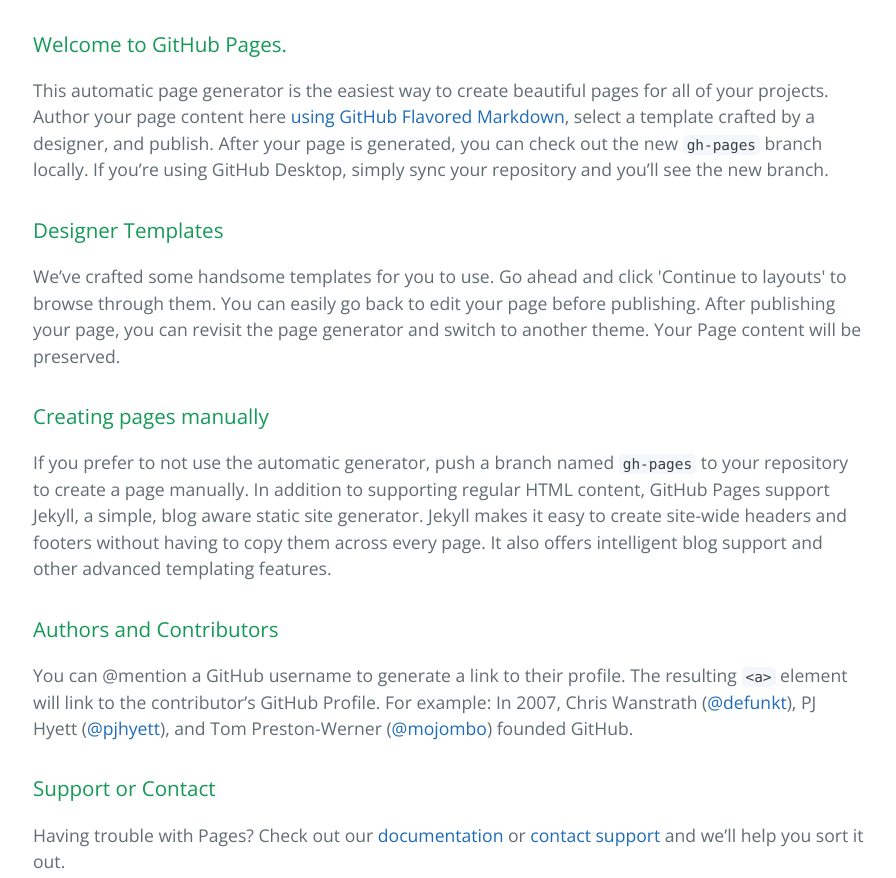
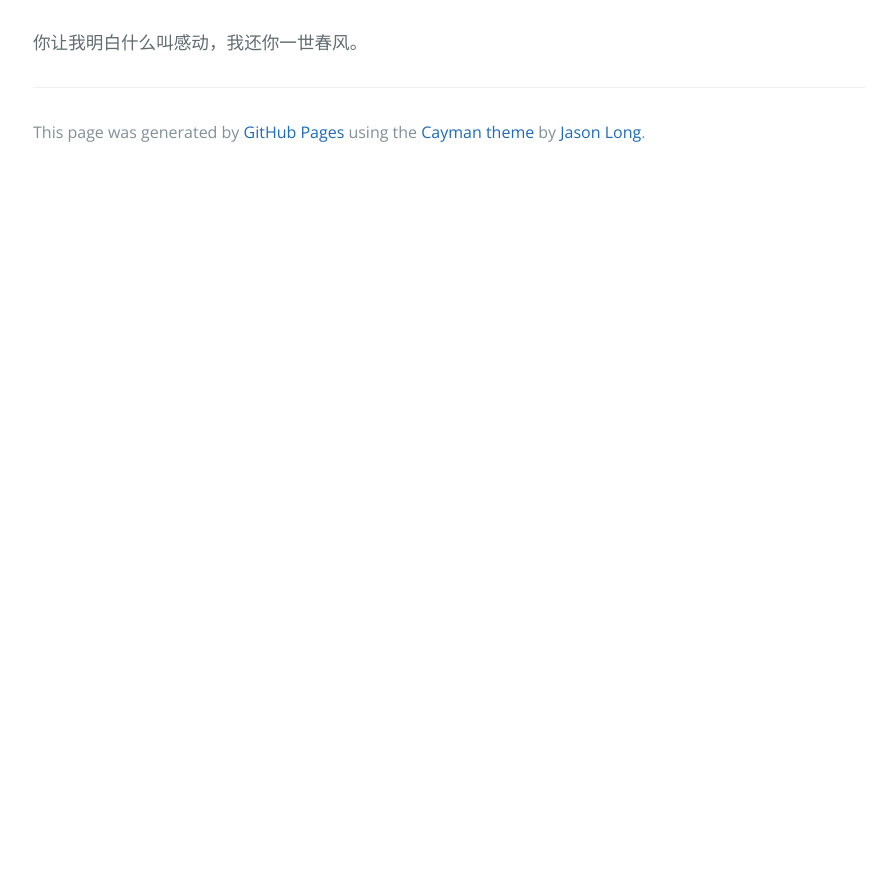
Before and after one commit to Adam0429/Adam0429.github.io, a plain HTML site: page index.html in a window 1280 px wide. Shown: the part 320-1198 px from the top of the page, without its empty margins (191-1087 px from the left). After the commit the page ends 800 px from the top, so only its background shows below. Drawn offline with nearby package versions, Linux system fonts and the light colour scheme.

Commit message:
Replace master branch with page content via GitHub

```diff
--- a/index.html
+++ b/index.html
@@ -16,30 +16,7 @@
     </section>
 
     <section class="main-content">
-      <h3>
-<a id="welcome-to-github-pages" class="anchor" href="#welcome-to-github-pages" aria-hidden="true"><span aria-hidden="true" class="octicon octicon-link"></span></a>Welcome to GitHub Pages.</h3>
-
-<p>This automatic page generator is the easiest way to create beautiful pages for all of your projects. Author your page content here <a href="https://guides.github.com/features/mastering-markdown/">using GitHub Flavored Markdown</a>, select a template crafted by a designer, and publish. After your page is generated, you can check out the new <code>gh-pages</code> branch locally. If you’re using GitHub Desktop, simply sync your repository and you’ll see the new branch.</p>
-
-<h3>
-<a id="designer-templates" class="anchor" href="#designer-templates" aria-hidden="true"><span aria-hidden="true" class="octicon octicon-link"></span></a>Designer Templates</h3>
-
-<p>We’ve crafted some handsome templates for you to use. Go ahead and click 'Continue to layouts' to browse through them. You can easily go back to edit your page before publishing. After publishing your page, you can revisit the page generator and switch to another theme. Your Page content will be preserved.</p>
-
-<h3>
-<a id="creating-pages-manually" class="anchor" href="#creating-pages-manually" aria-hidden="true"><span aria-hidden="true" class="octicon octicon-link"></span></a>Creating pages manually</h3>
-
-<p>If you prefer to not use the automatic generator, push a branch named <code>gh-pages</code> to your repository to create a page manually. In addition to supporting regular HTML content, GitHub Pages support Jekyll, a simple, blog aware static site generator. Jekyll makes it easy to create site-wide headers and footers without having to copy them across every page. It also offers intelligent blog support and other advanced templating features.</p>
-
-<h3>
-<a id="authors-and-contributors" class="anchor" href="#authors-and-contributors" aria-hidden="true"><span aria-hidden="true" class="octicon octicon-link"></span></a>Authors and Contributors</h3>
-
-<p>You can @mention a GitHub username to generate a link to their profile. The resulting <code>&lt;a&gt;</code> element will link to the contributor’s GitHub Profile. For example: In 2007, Chris Wanstrath (<a href="https://github.com/defunkt" class="user-mention">@defunkt</a>), PJ Hyett (<a href="https://github.com/pjhyett" class="user-mention">@pjhyett</a>), and Tom Preston-Werner (<a href="https://github.com/mojombo" class="user-mention">@mojombo</a>) founded GitHub.</p>
-
-<h3>
-<a id="support-or-contact" class="anchor" href="#support-or-contact" aria-hidden="true"><span aria-hidden="true" class="octicon octicon-link"></span></a>Support or Contact</h3>
-
-<p>Having trouble with Pages? Check out our <a href="https://help.github.com/pages">documentation</a> or <a href="https://github.com/contact">contact support</a> and we’ll help you sort it out.</p>
+      <p>你让我明白什么叫感动，我还你一世春风。</p>
 
       <footer class="site-footer">
 
```
Also changed, not shown: params.json (+1 -1 lines).
